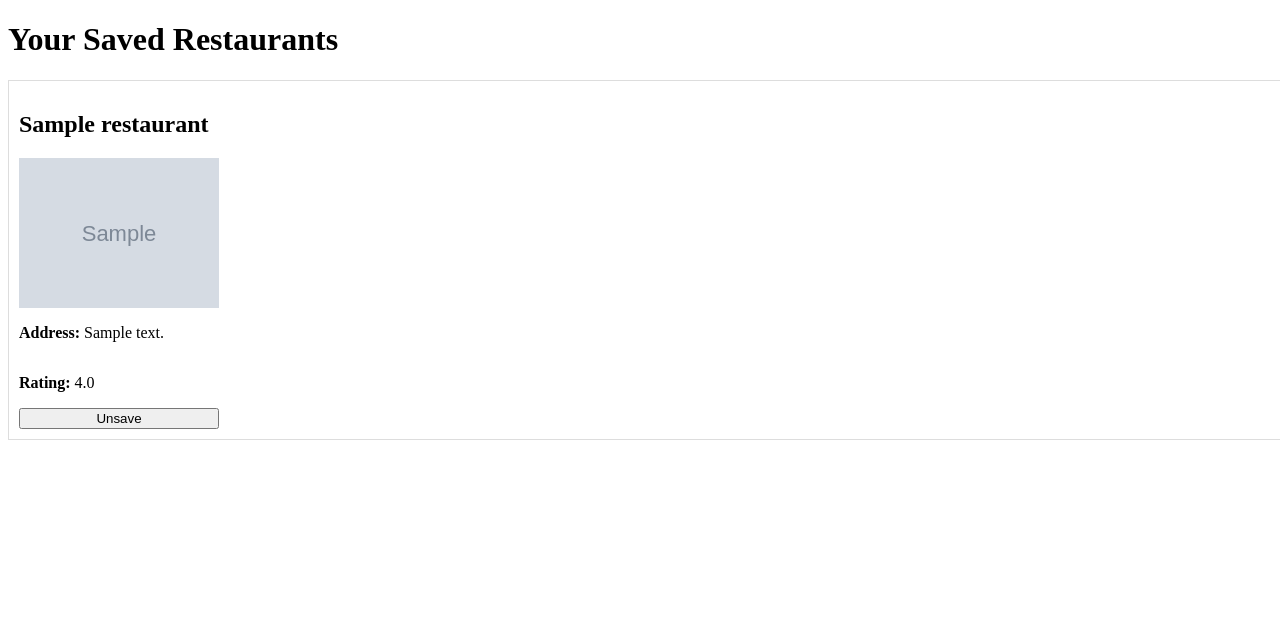
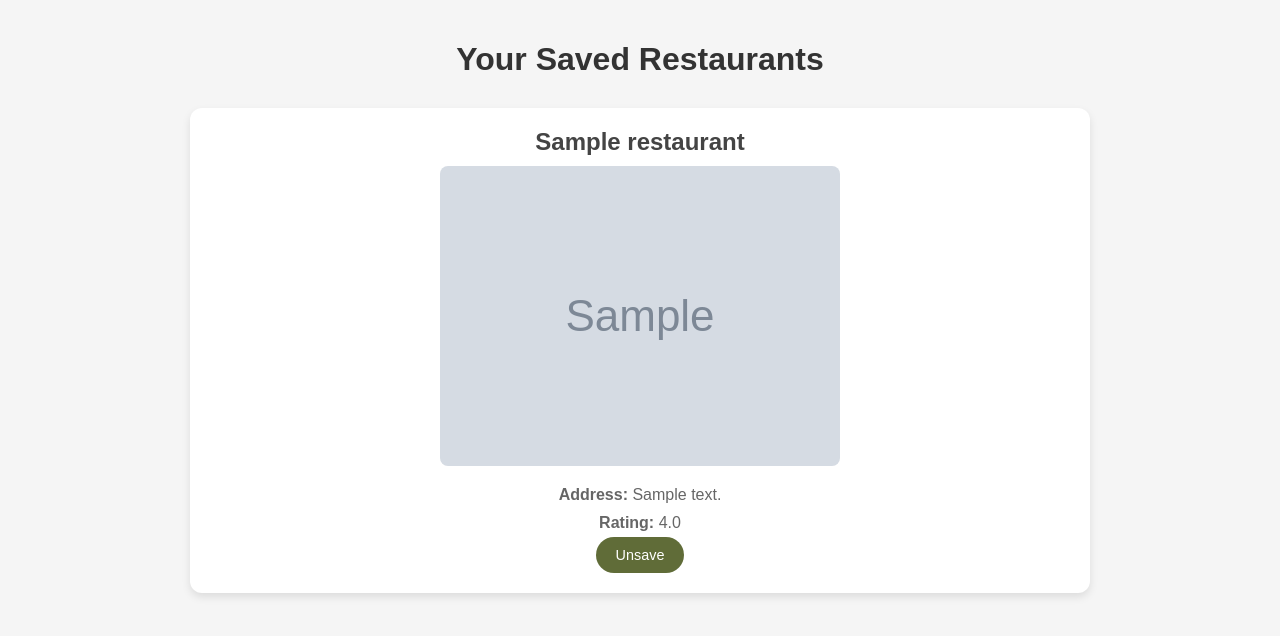
Before and after one commit to CS-2340-JNNMP/ATLFoodFinder, a Django app: page /saved_restaurants/ in a window 1280 px wide. Shown: the top 636 px of the page. Run offline with Django 5.2, Linux system fonts and the light colour scheme; a user stored in the database is signed in; tables that the repository leaves empty hold one stand-in row (values such as "Sample post"); grey boxes marked "Sample" are stand-in pictures.

Commit message:
Saved Restaurants UI

```diff
--- a/core/templates/core/savedRestaurant.html
+++ b/core/templates/core/savedRestaurant.html
@@ -1,35 +1,118 @@
-<!-- savedRestaurant.html -->
 <!DOCTYPE html>
 <html lang="en">
 <head>
     <meta charset="UTF-8">
+    <meta name="viewport" content="width=device-width, initial-scale=1.0">
     <title>Saved Restaurants</title>
-</head>
     <style>
+        /* Global Styles */
+        body {
+            font-family: 'Arial', sans-serif;
+            background-color: #f5f5f5;
+            margin: 0;
+            padding: 20px;
+            display: flex;
+            justify-content: center;
+            align-items: center;
+            flex-direction: column;
+        }
+
+        h1 {
+            text-align: center;
+            color: #333;
+            margin-bottom: 30px;
+        }
+
         ul {
             list-style-type: none;
             padding: 0;
-            width: 100%; /* Adjust as needed */
-            margin: 0 auto; /* Center the list */
+            width: 80%;
+            max-width: 900px;
+            margin: 0 auto;
         }
+
         li {
             display: flex;
+            flex-direction: column;
+            background-color: #fff;
+            border-radius: 12px;
+            box-shadow: 0 4px 8px rgba(0, 0, 0, 0.1);
             margin-bottom: 20px;
-            border: 1px solid #ddd;
-            padding: 10px;
-            width: 100%;
+            padding: 20px;
+            transition: transform 0.2s ease, box-shadow 0.2s ease;
         }
+
+        li:hover {
+            transform: translateY(-5px);
+            box-shadow: 0 6px 12px rgba(0, 0, 0, 0.15);
+        }
+
         .individualRestaurant {
             display: flex;
-            flex-direction: column; /* Stacks items vertically */
+            flex-direction: column;
+            align-items: center;
+            text-align: center;
+        }
 
+        h2 {
+            font-size: 1.5rem;
+            margin: 0 0 10px;
+            color: #444;
+        }
 
+        p {
+            margin: 5px 0;
+            color: #666;
         }
+
         img {
-            max-width: 100%; /* Ensure image is responsive */
+            max-width: 100%;
             height: auto;
+            border-radius: 8px;
+            margin-bottom: 15px;
+        }
+
+        .unsave-button {
+            background-color: #606c38;
+            color: #fff;
+            border: none;
+            padding: 10px 20px;
+            border-radius: 25px;
+            cursor: pointer;
+            font-size: 0.9rem;
+            transition: background-color 0.2s ease;
+            outline: none;
+        }
+
+        .unsave-button:hover {
+            background-color: #283618;
+        }
+
+        .unsave-button:active {
+            transform: scale(0.98);
+        }
+
+        /* Media Queries for responsiveness */
+        @media (max-width: 600px) {
+            h1 {
+                font-size: 1.5rem;
+            }
+
+            li {
+                padding: 15px;
+            }
+
+            h2 {
+                font-size: 1.25rem;
+            }
+
+            .unsave-button {
+                padding: 8px 16px;
+                font-size: 0.8rem;
+            }
         }
     </style>
+</head>
 <body>
     <h1>Your Saved Restaurants</h1>
     <ul>
@@ -39,12 +122,11 @@
                 <div class="individualRestaurant">
                     <h2>{{ saved.restaurant.name }}</h2>
                     {% if saved.restaurant.image %}
-                    <img src="{{ saved.restaurant.image }}" alt="{{ saved.restaurant.name }}" style="width:200px; height:auto;">
+                        <img src="{{ saved.restaurant.image }}" alt="{{ saved.restaurant.name }}">
                     {% endif %}
                     <p><strong>Address:</strong> {{ saved.restaurant.address }}</p>
                     <p><strong>Rating:</strong> {{ saved.restaurant.rating }}</p>
                     <button class="unsave-button" data-place-id="{{ saved.restaurant.place_id }}">Unsave</button>
-
                 </div>
             </li>
         {% endfor %}
@@ -54,7 +136,6 @@
     </ul>
 <script>
     document.addEventListener('DOMContentLoaded', () => {
-        // Get all unsave buttons
         const unsaveButtons = document.querySelectorAll('.unsave-button');
 
         unsaveButtons.forEach(button => {
@@ -69,14 +150,13 @@
         fetch(`/unsave_restaurant/${placeId}/`, {
             method: 'POST',
             headers: {
-                'X-CSRFToken': getCookie('csrftoken'), // Include the CSRF token for security
+                'X-CSRFToken': getCookie('csrftoken'),
                 'Content-Type': 'application/json'
             }
         })
         .then(response => {
             if (response.ok) {
                 alert('Restaurant removed successfully!');
-                // Remove the restaurant from the page
                 const restaurantItem = button.closest('li');
                 restaurantItem.remove();
             } else {
@@ -100,6 +180,5 @@
         return cookieValue;
     }
 </script>
-
 </body>
 </html>
```
Lines whose indentation alone changed are shown as unchanged.
